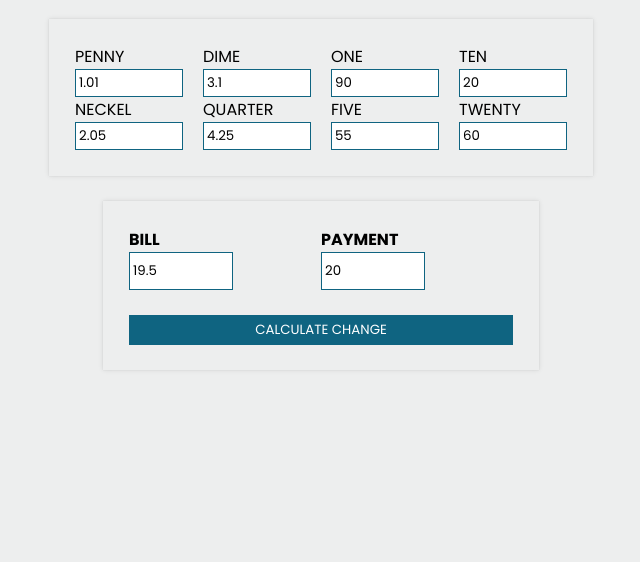
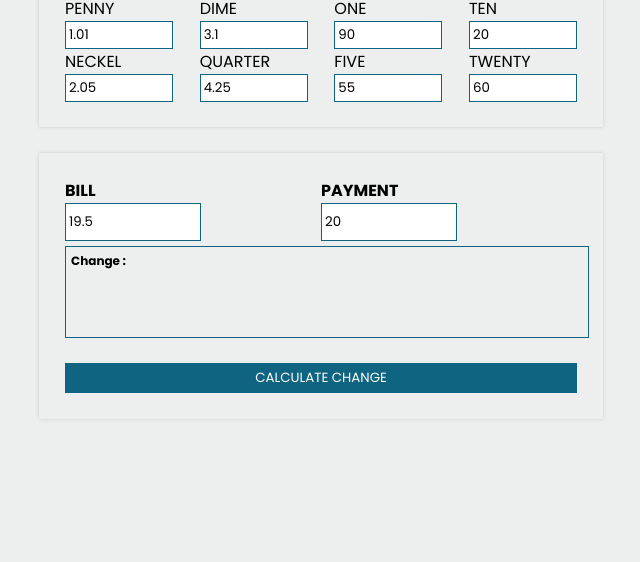
Before and after one commit to Gmarvis/cash-register, a plain HTML site: page index.html in a window 1280 px wide. Shown: the part 238-800 px from the top of the page, without its empty margins (319-959 px from the left). Drawn offline with Linux system fonts and the light colour scheme.

Commit message:
added the status display div

```diff
--- a/assets/styles/style.css
+++ b/assets/styles/style.css
@@ -35,7 +35,7 @@ h2 {
 
 .cash {
   display: flex;
-  width: fit-content;
+  max-width: 40vw;
   margin: 4%;
   gap: 20px;
   margin-left: auto;
@@ -46,7 +46,6 @@ h2 {
 }
 
 .cash-input {
-  /* width: 20rem; */
   display: flex;
   flex-direction: column;
 }
@@ -64,7 +63,7 @@ input {
 .bill-section {
   display: flex;
   flex-direction: column;
-  width: 30vw;
+  max-width: 40vw;
   margin: 4%;
   margin-left: auto;
   margin-right: auto;
@@ -103,6 +102,18 @@ button:hover {
 .bill-section input {
   height: 30px;
   width: 50%;
+}
+
+.statusdiv {
+  margin-top: 5px;
+  border: 1px solid #0f6481;
+  padding: 5px;
+  min-height: 10vh;
+  width: 100%;
+}
+
+.statusdiv h3 {
+  font-size: 12px;
 }
 
 .status p {
--- a/index.html
+++ b/index.html
@@ -82,8 +82,10 @@
             </div>
           </div>
         </div>
-
-        <div class="status" id="status"></div>
+        <div class="statusdiv">
+          <h3>Change :</h3>
+          <div class="status" id="status"></div>
+        </div>
 
         <br />
         <button id="btn">Calculate Change</button>
```
